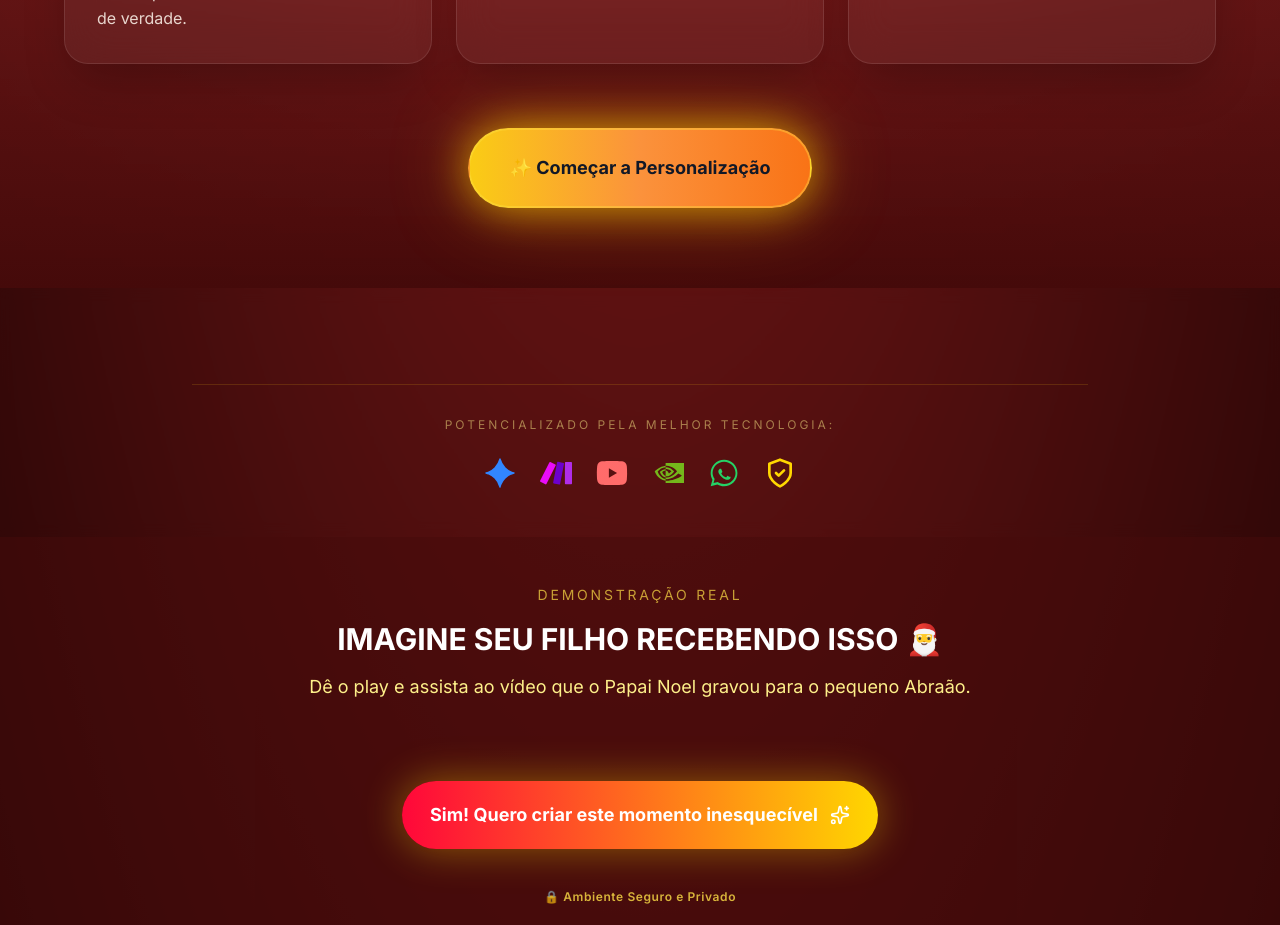
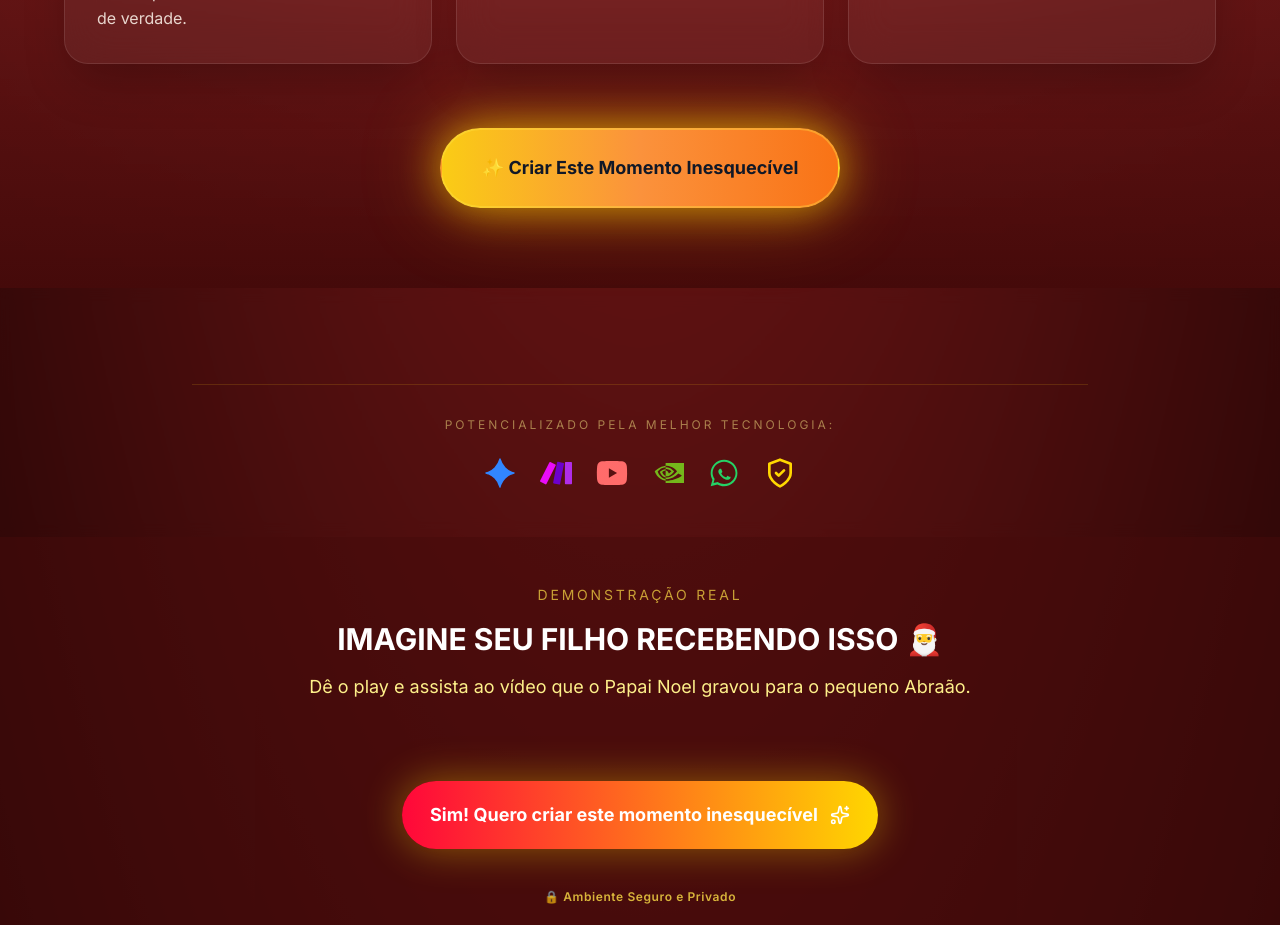
Before and after one commit to luizbem007-dot/PAPAI-NOEL, a React (Vite) app: page / in a window 1280 px wide. Shown: the part 1440-2365 px from the top of the page. Built offline with nearby package versions, Linux system fonts and the light colour scheme.

Commit message:
feat: melhora copy do CTA principal para 'Criar Este Momento Inesquecível'

```diff
--- a/src/components/LandingPage.jsx
+++ b/src/components/LandingPage.jsx
@@ -179,7 +179,7 @@ export default function LandingPage({ onCTAClick, vslUrl }) {
               onClick={handleCTAClick}
               className="mx-auto flex items-center justify-center gap-3 px-10 py-6 text-lg font-black rounded-full bg-gradient-to-r from-yellow-400 via-orange-400 to-orange-500 text-gray-900 shadow-[0_0_40px_rgba(255,215,0,0.6),0_0_80px_rgba(255,165,0,0.4)] hover:shadow-[0_0_60px_rgba(255,215,0,0.8),0_0_100px_rgba(255,165,0,0.6)] transition-all duration-300 border-2 border-yellow-300/40"
             >
-              ✨ Começar a Personalização
+              ✨ Criar Este Momento Inesquecível
             </motion.button>
           </motion.div>
         </div>
```
